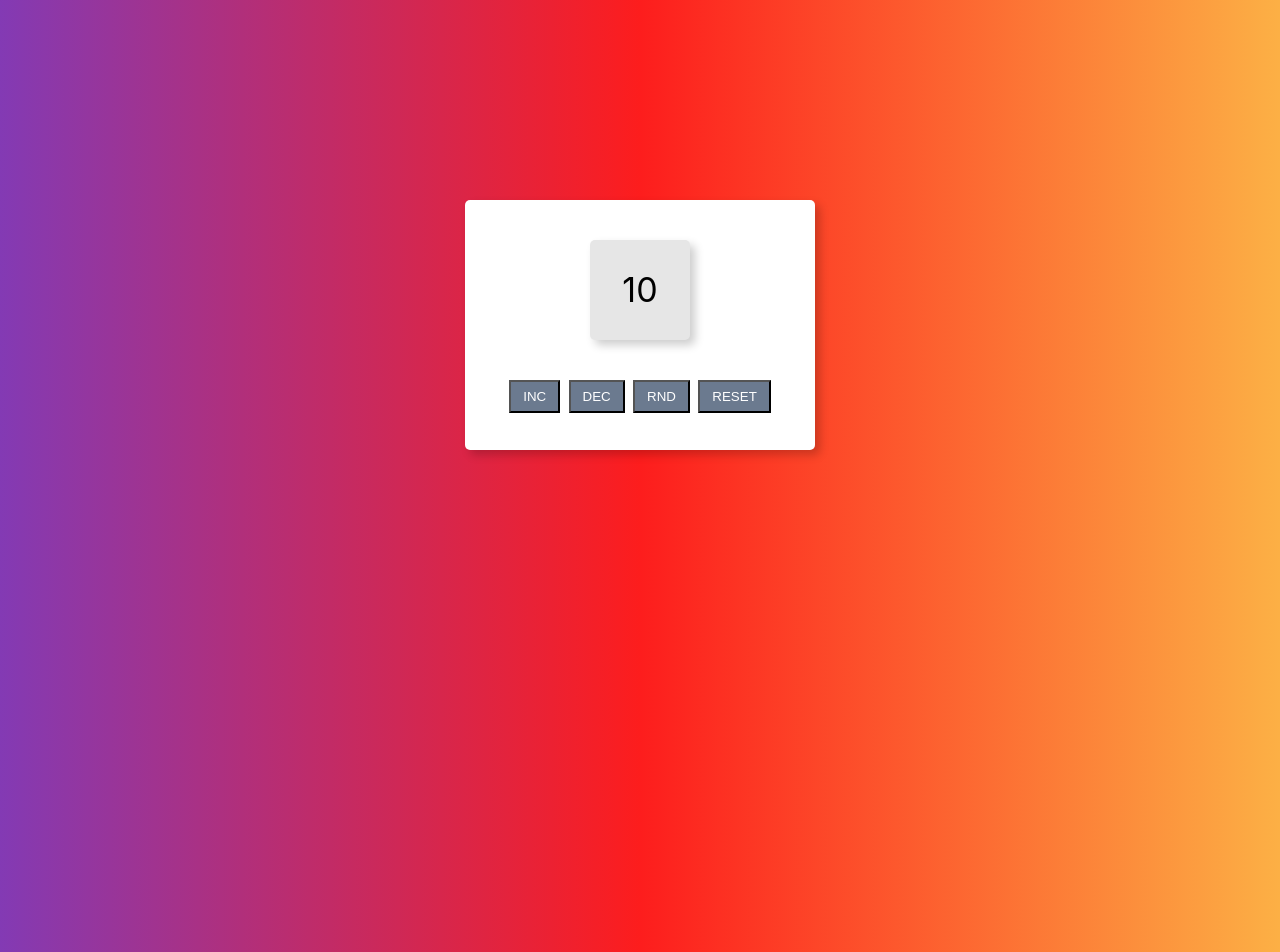
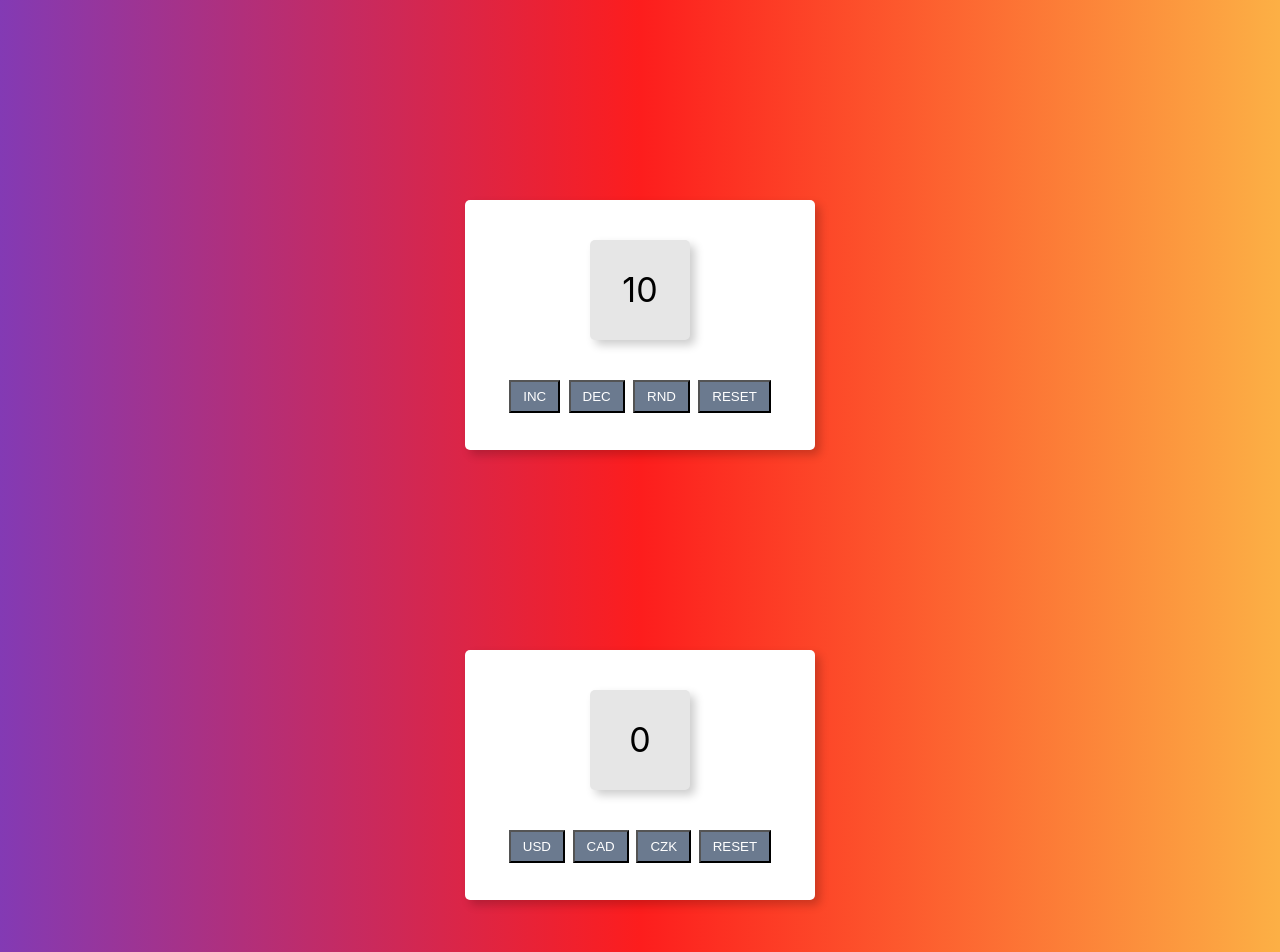
Before and after one commit to Bilostenko/React-Counter-Rate-Exchange, a React (Create React App) app: page / in a window 1280 px wide. Shown: the top 952 px of the page. Built offline with nearby package versions, Linux system fonts and the light colour scheme; no server answers.

Commit message:
add exchange rate

```diff
--- a/src/index.jsx
+++ b/src/index.jsx
@@ -3,10 +3,12 @@ import ReactDOM from 'react-dom/client';
 import './index.css';
 
 import Counter from './counter/counter';
+import Money from './money/money';
 
 const root = ReactDOM.createRoot(document.getElementById('app'));
 root.render(
   <React.StrictMode>
     <Counter />
+    <Money />
   </React.StrictMode>
 );
--- /dev/null
+++ b/src/money/money.css
@@ -0,0 +1,46 @@
+* {
+  box-sizing: border-box;
+}
+html, body {
+  height: 100%;
+}
+
+body {
+  background: rgb(131,58,180);
+background: linear-gradient(90deg, rgba(131,58,180,1) 0%, rgba(253,29,29,1) 50%, rgba(252,176,69,1) 100%);
+}
+
+.app {
+  width: 350px;
+  height: 250px;
+  background-color: #fff;
+  margin: 200px auto 0 auto;
+  padding: 40px;
+  border-radius: 5px;
+  box-shadow: 5px 5px 10px rgba(0,0,0, .2);
+}
+
+.counter {
+  width: 100px;
+  height: 100px;
+  border-radius: 5px;
+  box-shadow: 5px 5px 10px rgba(0,0,0, .2);
+  background-color: #e6e6e6;
+  text-align: center;
+  line-height: 100px;
+  font-size: 34px;
+  margin: 0 auto;
+}
+
+.controls {
+  display: flex;
+  justify-content: space-around;
+  margin-top: 40px;
+}
+
+.controls button {
+  padding: 7px 12px;
+  cursor: pointer;
+  background-color: #6B7A8F;
+  color: white;
+}
--- /dev/null
+++ b/src/money/money.jsx
@@ -0,0 +1,55 @@
+
+
+// 1) Начальное значение счетчика должно передаваться через props +
+// 2) INC и DEC увеличивают и уменьшают счетчик соответственно на 1. Без ограничений, но можете добавить границу в -50/50. По достижению границы ничего не происходит +
+// 3) RND изменяет счетчик в случайное значение от -50 до 50. Конструкцию можете прогуглить за 20 секунд :) Не зависит от предыдущего состояния +
+// 4) RESET сбрасывает счетчик в 0 или в начальное значение из пропсов. Выберите один из вариантов
+
+import React from 'react';
+import { useState, useEffect } from 'react';
+import './money.css';
+
+
+
+const Money = (props) => {
+
+  const [res, setRes] = useState();
+  const [data, setData] = useState();
+
+  React.useEffect(
+    () => {
+      const fetchData = async () => {
+        const response = await fetch('https://bank.gov.ua/NBUStatService/v1/statdirectory/exchangenew?json');
+        const data = await response.json();
+        setData(data);
+      };
+      fetchData();
+    }, []
+
+
+
+  );
+  function getExchange(i) {
+    const moneyName = data.filter(item => item.cc === i);
+    setRes(moneyName)
+  }
+
+  return (
+    <div className="app">
+      {res && res.length > 0 ? (
+        <div className="counter">{Math.round(res[0].rate * 100) / 100}</div>
+      ): <div className="counter">0</div>}
+      <div className="controls">
+        <button onClick={() => getExchange("USD")}>USD</button>
+        <button onClick={() => getExchange("CAD")}>CAD</button>
+        <button onClick={() => getExchange("CZK")}>CZK</button>
+        <button onClick={() => getExchange("RESET")}>RESET</button>
+      </div>
+    </div>
+  )
+
+
+}
+
+
+export default Money;
```
